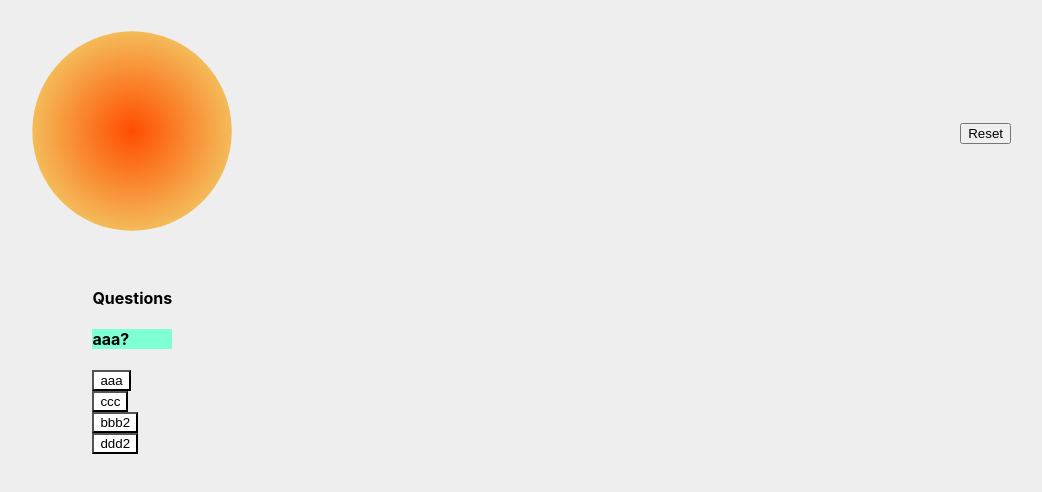
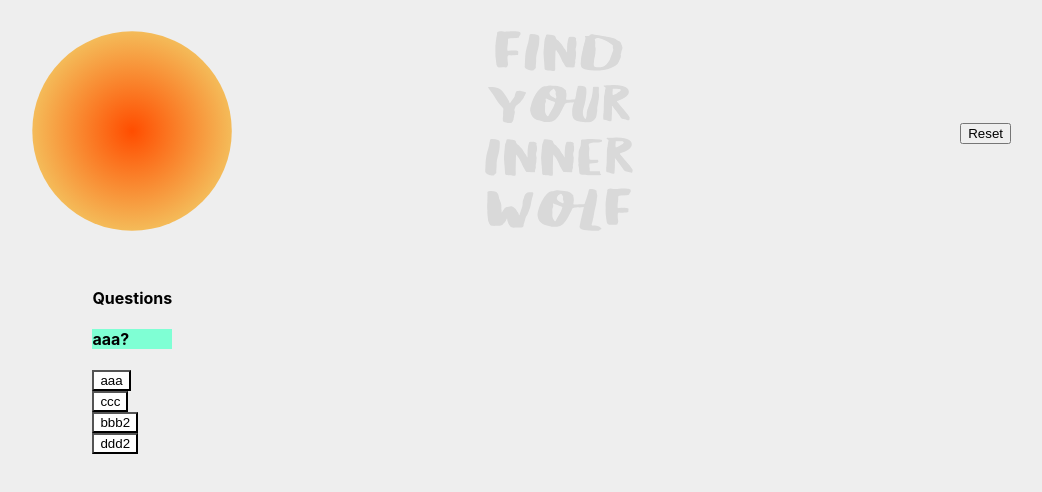
Before and after one commit to MartinChavez/which-wolf-are-you, a React (Create React App) app: page / in a window 1280 px wide. Shown: the top 492 px of the page, without its empty margins (81-1123 px from the left). Built offline with nearby package versions, Linux system fonts and the light colour scheme.

Commit message:
Add different titles depending on Dark Mode.

```diff
--- a/src/ThemeContext.tsx
+++ b/src/ThemeContext.tsx
@@ -4,6 +4,7 @@ export interface ThemeInfo {
   background: string;
   textColor: string;
   hyperlinkColor: string;
+  name: string;
 }
 
 type Theme = "day" | "night";
@@ -13,11 +14,13 @@ export const themes: Record<Theme, ThemeInfo> = {
     background: "#eeeeee",
     textColor: "black",
     hyperlinkColor: "grey",
+    name: "day",
   },
   night: {
     background: "#222222",
     textColor: "white",
     hyperlinkColor: "#09d3ac",
+    name: "night",
   },
 };
 
--- /dev/null
+++ b/src/Title.tsx
@@ -0,0 +1,20 @@
+import React, { useContext, useState } from "react";
+import { ThemeContext } from "./ThemeContext";
+import titleWhite from "./Title White.svg";
+import titleDark from "./Title.svg";
+
+function Title() {
+  const theme = useContext(ThemeContext);
+
+  const [selectedTitle] = useState(
+    theme.name === "day" ? titleDark : titleWhite
+  );
+
+  return (
+    <div className="title">
+      <img src={selectedTitle} alt="Logo" height="200px" width="auto" />
+    </div>
+  );
+}
+
+export default Title;
--- a/src/WolfApp.css
+++ b/src/WolfApp.css
@@ -3,7 +3,7 @@
   grid-template-columns: 1fr 1fr 1fr;
   grid-template-rows: 1fr 1fr 1fr;
   grid-template-areas:
-    "sun-moon . reset"
+    "sun-moon title reset"
     "question tally wolf-result"
     "left-grass center-grass right-grass";
   height: 100vh;
@@ -19,6 +19,12 @@
   width: 100%;
   height: 200px;
   cursor: pointer;
+}
+
+.title {
+  grid-area: title;
+  align-self: center;
+  justify-self: center;
 }
 
 .reset {
--- a/src/WolfApp.tsx
+++ b/src/WolfApp.tsx
@@ -4,6 +4,7 @@ import QuestionBlocks from "./QuestionBlocks";
 import Tally from "./Tally";
 import WolfResult from "./WolfResult";
 import SunMoon from "./SunMoon";
+import Title from "./Title";
 import Reset from "./Reset";
 import { ThemeContext, themes } from "./ThemeContext";
 import {
@@ -94,6 +95,7 @@ function WolfApp() {
     <ThemeContext.Provider value={theme}>
       <div className="wolf-app" style={{ background: theme.background }}>
         <SunMoon setTheme={setTheme}></SunMoon>
+        <Title></Title>
         <Reset resetButtonClick={resetButtonClick}></Reset>
         <QuestionBlocks
           questionsAnswers={sessionQuestionsAnswers}
```
